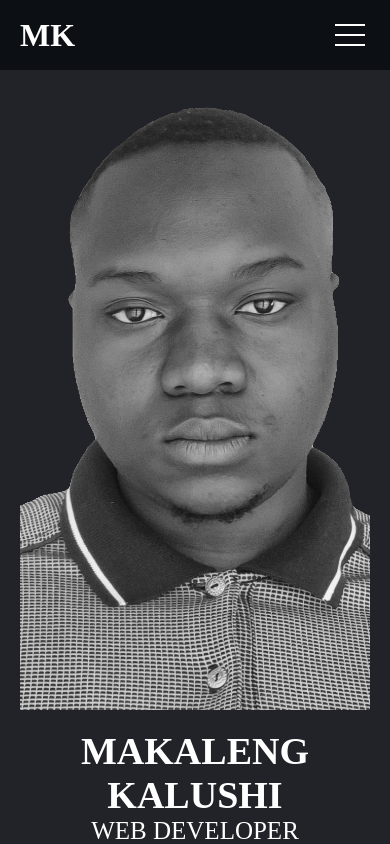
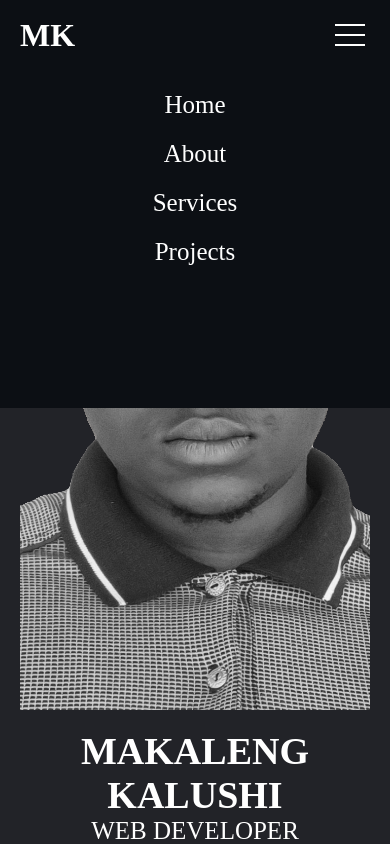
Before and after one commit to MakalengKalushi/Portfolio, a plain HTML site: page index.html in a window 390 px wide. Both pictures are taken after a click on the button 350 px from the left and 35 px from the top of the page. Shown: the top 844 px of the page. Drawn offline with Linux system fonts and the light colour scheme.

Commit message:
mobile nav is working

```diff
--- a/index.html
+++ b/index.html
@@ -7,22 +7,47 @@
     <title>Makaleng Kalushi</title>
 </head>
 <body>
-    <header>
-        <h1>MK</h1>
+    <header id="home">
+        <h1 >MK</h1>
 
         <button><div class="menu-icon"></div>
+            <div class="mobile-menu">
+                <ul>
+                    <li><a href="#home">Home</a></li>
+                    <li><a href="#about">About</a></li>
+                    <li><a href="#services">Services</a></li>
+                    <li><a href="Projects.html">Projects</a></li>
+                </ul>
+
+            </div>
 
         </button>
 
         <nav>
             <ul>
-                <li><a href="">About</a></li>
-                <li><a href="">Service</a></li>
-                <li><a href="">Portfolio</a></li>
-                <a href="" class="cta"> Lets Work!</a>
+                <li><a href="#about">About</a></li>
+                <li><a href="#services">Services</a></li>
+                <li><a href="Projects.html">Portfolio</a></li>
+                <a href="#contact" class="cta"> Lets Work!</a>
             </ul>
         </nav>
     </header>
+    <script>
+        const menuBtn = document.querySelector('button');
+        const mobileMenu = document.querySelector('.mobile-menu');
+        let isShown = false;
+
+        menuBtn.addEventListener('click', () => {
+            if (!isShown) {
+                mobileMenu.style.display = "block";
+                isShown = true;
+            } else {
+                mobileMenu.style.display = "none";
+                isShown = false;
+            }
+        })
+    </script>
+
 
     <main class="landing">
         <img src="ae.png" alt="photo of me">
@@ -32,7 +57,7 @@
         </div>
     </main>
 
-    <section class="about">
+    <section class="about" id="about">
         <h1>About Me</h1>
         <p>
             Hi, my name is <span>Kalushi Makaleng</span>, and I’m a front-end web developer. I’m passionate about building websites that truly connect with users. Whether through sleek designs, responsive layouts, or smooth interactions, I strive to create web experiences that are not just visually appealing but also engaging and easy to navigate. I love exploring new technologies and bringing fresh ideas to life, always with the goal of delivering content that’s both functional and enjoyable. As a developer, I’m constantly working on refining my skills and finding better ways to connect users with the brands they love. I believe that through thoughtful, well-crafted websites, I can make a lasting and meaningful impact in the digital world.
@@ -63,7 +88,7 @@
 
     <section class="skills">
 
-        <div class="skill-set">
+        <div class="skill-set"  id="services">
             <h1>Skill Set</h1>
             <h2>Web Development</h2>
             <p>Crafting dynamic websites with HTML, CSS, and JavaScript</p>
@@ -99,7 +124,7 @@
 
     </section>
 
-    <section class="contact">
+    <section class="contact" id="contact">
         <div class="contact-text">
         <h1>Get In Touch</h1>
         <p>Id love to hear from you! feel free to reach out for collaboration, projects, or any questions</p>
--- a/styles.css
+++ b/styles.css
@@ -66,6 +66,38 @@ button{
 
 .menu-icon::before{
     transform: translateY(10px);
+}
+
+.mobile-menu{
+    height:40vh;
+    width: 100%;
+    background-color: var(--primary-color);
+    color:var(--text-color);
+    display:flex;
+    display:none;
+    justify-content:center;
+    align-items:center;
+    font-family: var(--font2);
+    position:absolute;
+    font-size:25px;
+    top:70px;
+    left:0;
+}
+
+.mobile-menu ul{
+    list-style: none;
+
+}
+
+.mobile-menu ul li{
+    margin:20px 0px;
+    font-family: var(--font2);
+}
+
+.mobile-menu ul li a{
+    text-decoration: none;
+    font-family: var(--font);
+    color:var(--text-color);
 }
 
 .landing{
@@ -290,6 +322,10 @@ footer{
 
 @media only screen and (min-width: 769px) {
     header button{
+        display:none;
+    }
+
+    .mobile-menu{
         display:none;
     }
 
```
